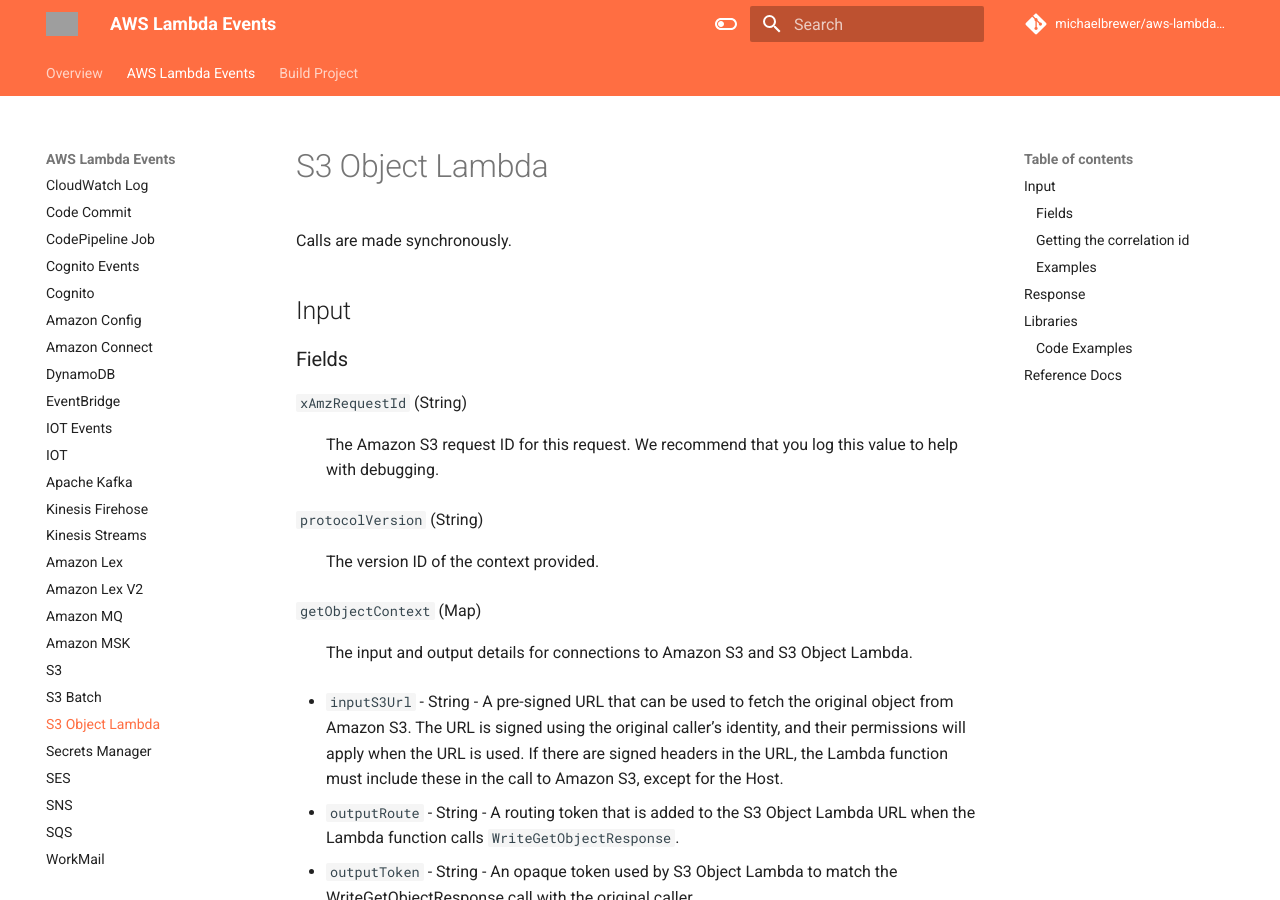
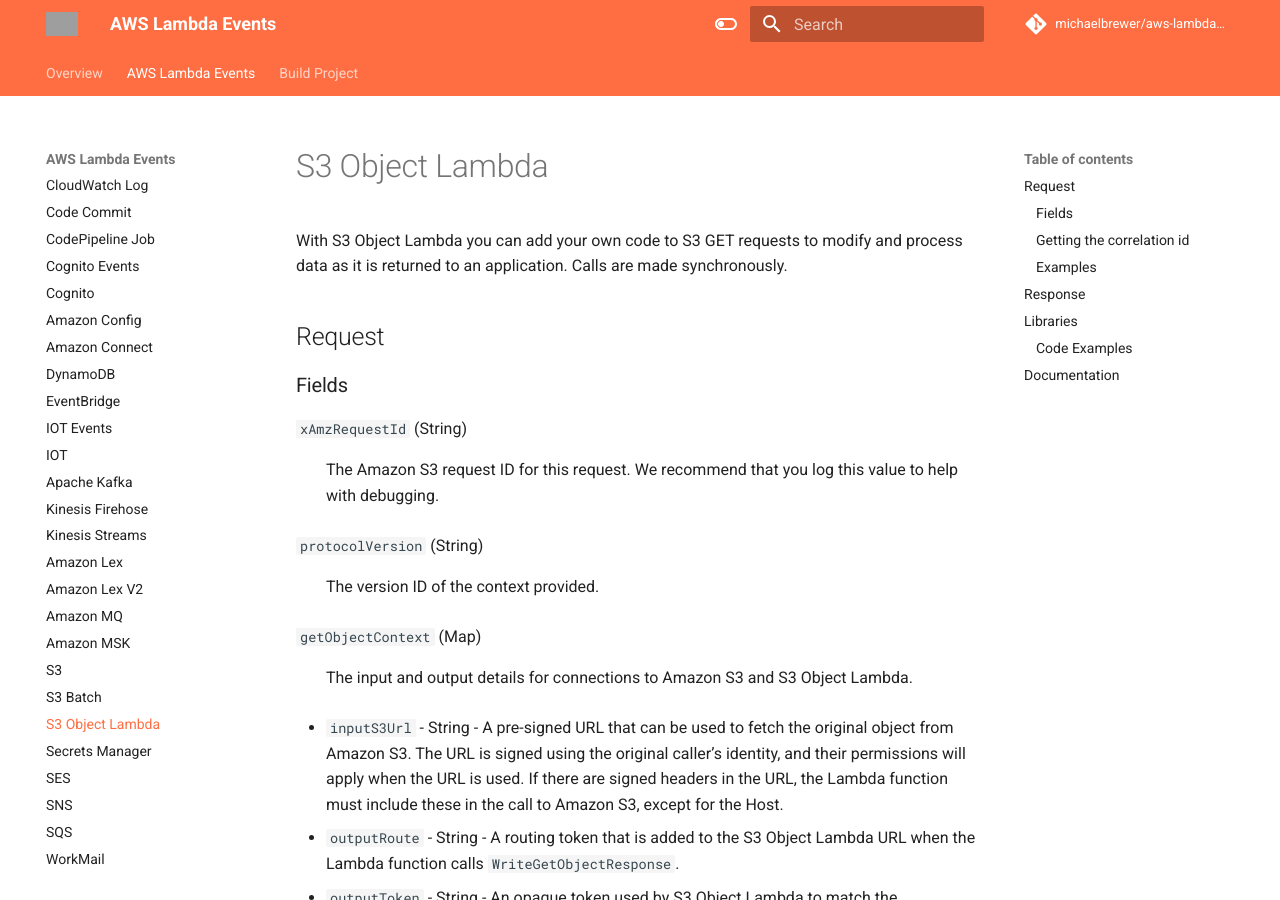
Before and after one commit to michaelbrewer/aws-lambda-events, an MkDocs documentation site: the page built from docs/s3-object-lambda.md, in a window 1280 px wide and 900 px high. Built offline with MkDocs 1.6.1 and Material for MkDocs 9.7.7, drawn with Linux system fonts in a browser that asks for light colours; comment, search, counter and statistics services are not loaded; some of the changed text lies outside the part shown; grey boxes are pictures that could not be loaded.

````diff
--- a/docs/s3-object-lambda.md
+++ b/docs/s3-object-lambda.md
@@ -1,8 +1,9 @@
 # S3 Object Lambda
 
+With S3 Object Lambda you can add your own code to S3 GET requests to modify and process data as it is returned to an application.
 Calls are made synchronously.
 
-## Input
+## Request
 
 ### Fields
 
@@ -158,6 +159,8 @@
 
 ## Response
 
+No specific response is required
+
 ```json
 {"status_code": 200}
 ```
@@ -202,8 +205,9 @@
     return {"status_code": 200}
 ```
 
-## Reference Docs
+## Documentation
 
 - [Writing and debugging AWS Lambda functions for Amazon S3 Object Lambda Access Points](https://docs.aws.amazon.com/AmazonS3/latest/userguide/olap-writing-lambda.html)
 - [Transforming objects with S3 Object Lambda](https://docs.aws.amazon.com/AmazonS3/latest/userguide/transforming-objects.html)
 - [Introducing Amazon S3 Object Lambda – Use Your Code to Process Data as It Is Being Retrieved from S3](https://aws.amazon.com/blogs/aws/introducing-amazon-s3-object-lambda-use-your-code-to-process-data-as-it-is-being-retrieved-from-s3/)
+- [S3 Object Lambda Workshop](https://github.com/aws-samples/s3-object-lambda-workshop)
````
